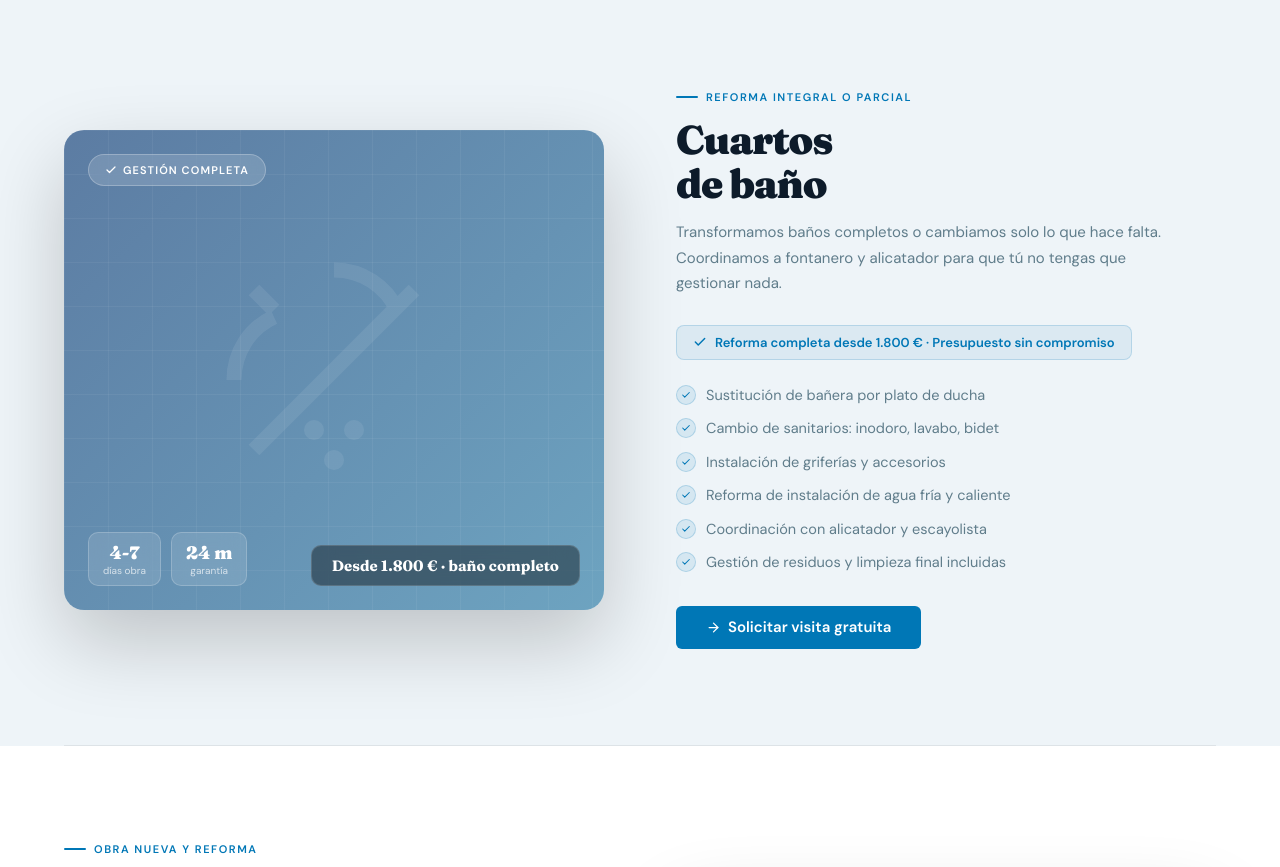
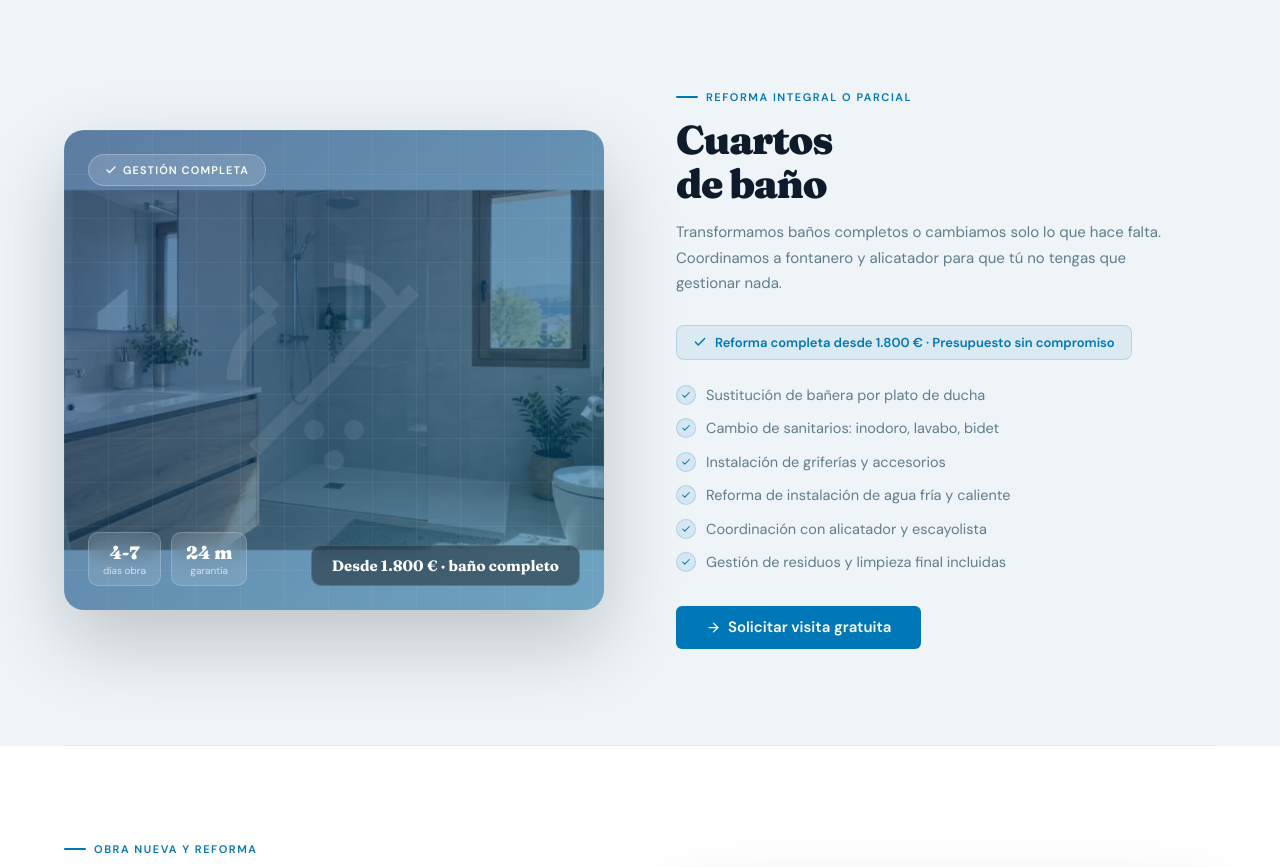
Before and after one commit to LOSMARTESNOHAYLUNA/fontaneriaruiz, a plain HTML site: page servicios.html in a window 1280 px wide. Shown: the part 2060-2927 px from the top of the page. Drawn offline with Linux system fonts and the light colour scheme.

Commit message:
Update servicios.html

```diff
--- a/servicios.html
+++ b/servicios.html
@@ -452,7 +452,7 @@ footer {
 <!-- ═══ SERVICIO 3: BAÑOS ═══ -->
 <section class="svc-section fog-bg" id="banos">
   <!-- Panel visual (izquierda) -->
-  <div class="sdv-panel reveal d1" style="background: linear-gradient(135deg, rgba(2,50,110,0.62) 0%, rgba(0,95,145,0.54) 100%), url('img/baños.webp') center/cover no-repeat;">
+  <div class="sdv-panel reveal d1" style="background: linear-gradient(135deg, rgba(2,50,110,0.62) 0%, rgba(0,95,145,0.54) 100%), url('img/banos.webp') center/cover no-repeat;">
     <div class="sdv-grid"></div>
     <svg class="sdv-bg-icon" viewBox="0 0 24 24" fill="none" stroke="currentColor" stroke-width="1.5"><path d="M4 4l2 2"/><path d="M4 20 20 4"/><path d="M2 13c0-2.8 1.6-5.2 4-6.3M12 2c2.8 0 5.2 1.6 6.3 4"/><circle cx="10" cy="18" r="1" fill="currentColor" stroke="none"/><circle cx="14" cy="18" r="1" fill="currentColor" stroke="none"/><circle cx="12" cy="21" r="1" fill="currentColor" stroke="none"/></svg>
     <div class="sdv-badge">
```
